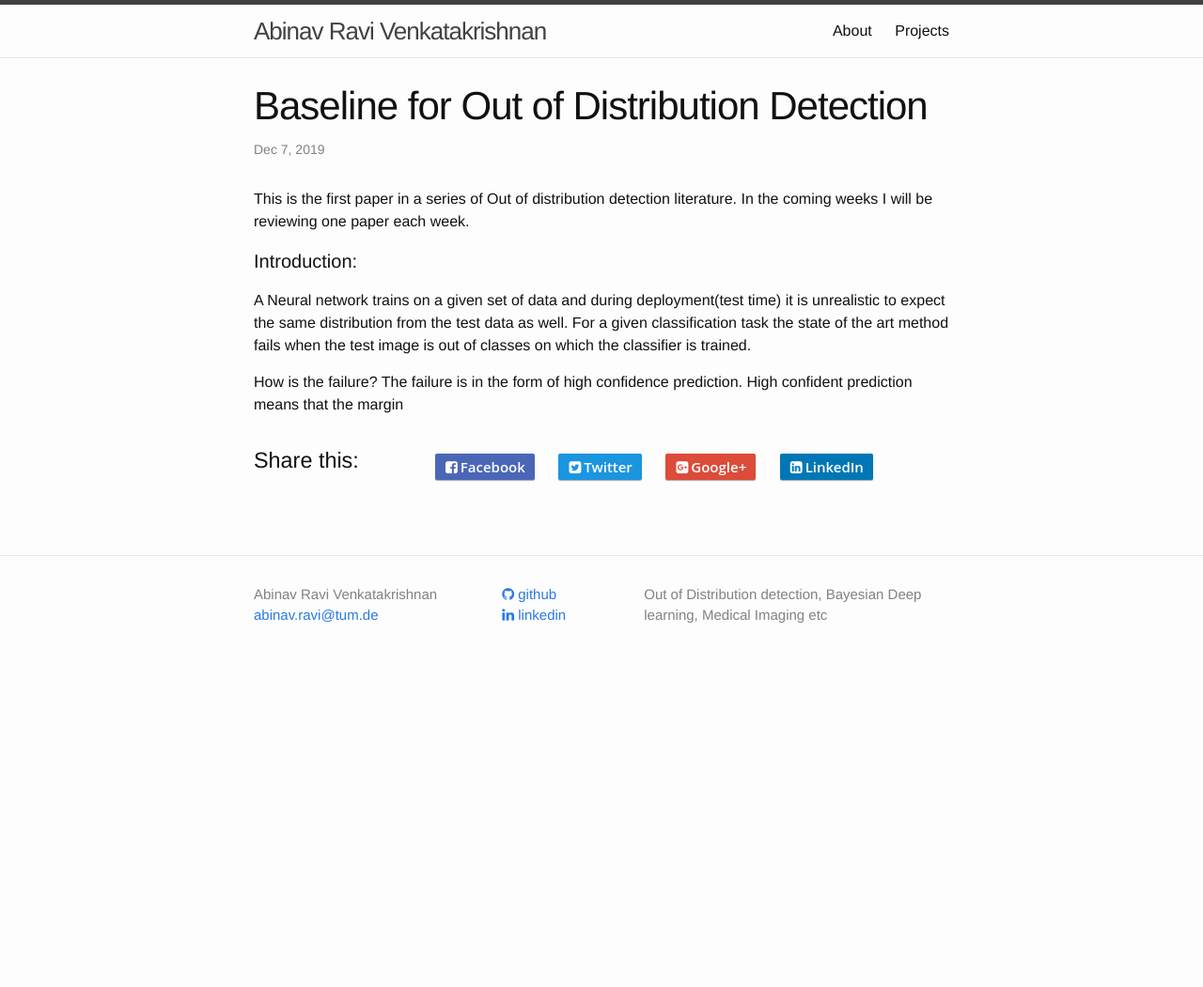
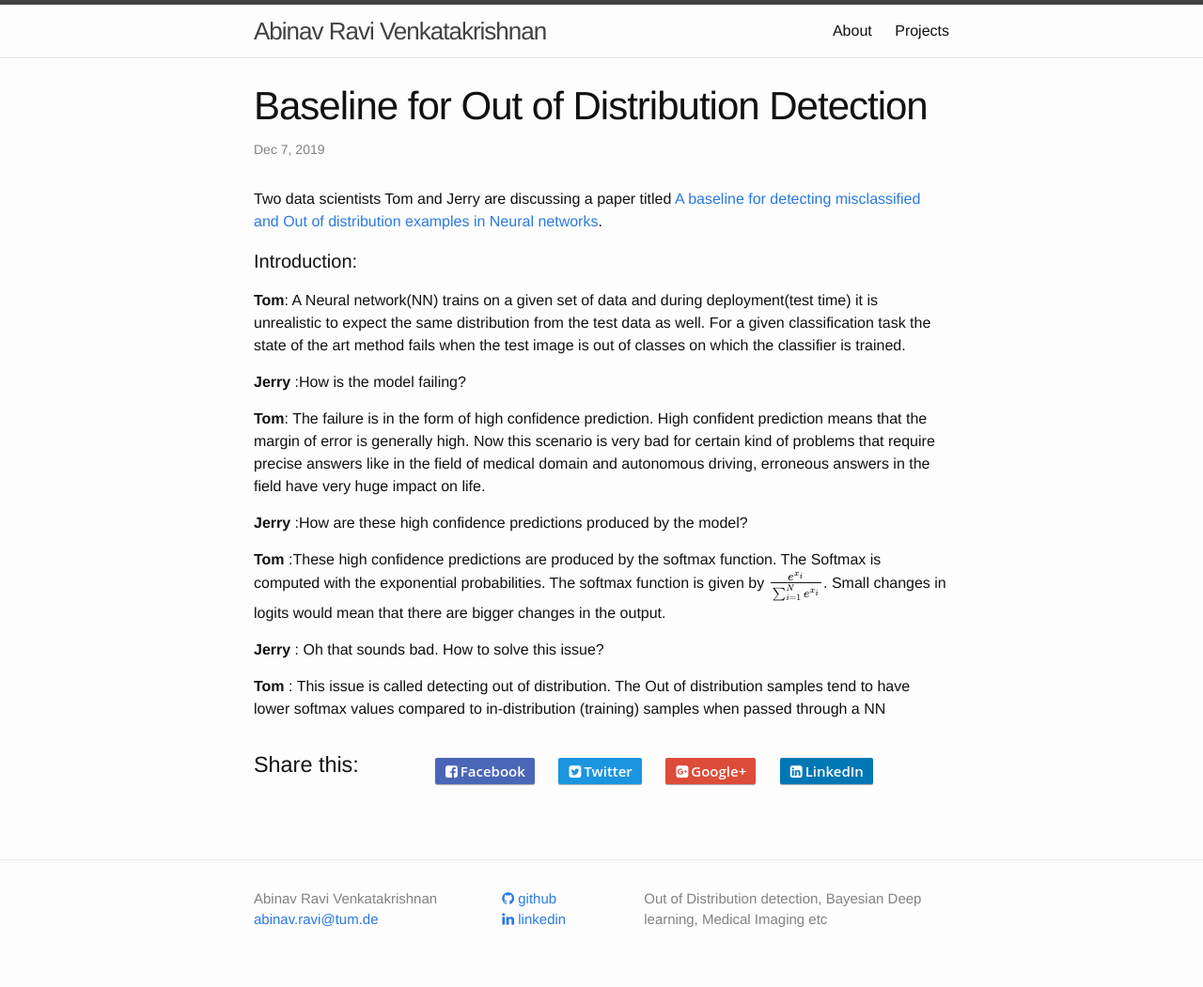
Before and after one commit to AbinavRavi/AbinavRavi.github.io, a Jekyll site: the page built from _posts/2019-12-2-Out-of-distribution-detection-baseline.markdown, in a window 1280 px wide. Shown: the whole page at 94% size. Built offline with Jekyll 4.4.1, drawn with Linux system fonts in a browser that asks for light colours; nearby versions of some CDN libraries; formulas are drawn with MathJax 3; comment, search, counter and statistics services are not loaded; before the commit the page ends 900 px from its top, so only the background shows below that.

Commit message:
added introduction checking mathjax

```diff
--- a/_posts/2019-12-2-Out-of-distribution-detection-baseline.markdown
+++ b/_posts/2019-12-2-Out-of-distribution-detection-baseline.markdown
@@ -7,10 +7,19 @@ share: True
 categories: Machine learning
 ---
 
-This is the first paper in a series of Out of distribution detection literature. In the coming weeks I will be reviewing one paper each week.
+Two data scientists Tom and Jerry are discussing a paper titled [A baseline for detecting misclassified and Out of distribution examples in Neural networks](https://arxiv.org/abs/1610.02136).
 
 #### Introduction:
-A Neural network trains on a given set of data and during deployment(test time) it is unrealistic to expect the same distribution from the test data as well. For a given classification task the state of the art method fails when the test image is out of classes on which the classifier is trained.
+**Tom**: A Neural network(NN) trains on a given set of data and during deployment(test time) it is unrealistic to expect the same distribution from the test data as well. For a given classification task the state of the art method fails when the test image is out of classes on which the classifier is trained.
 
-How is the failure?
-The failure is in the form of high confidence prediction. High confident prediction means that the margin
+**Jerry** :How is the model failing?
+
+**Tom**: The failure is in the form of high confidence prediction. High confident prediction means that the margin of error is generally high. Now this scenario is very bad for certain kind of problems that require precise answers like in the field of medical domain and autonomous driving, erroneous answers in the field have very huge impact on life.
+
+**Jerry** :How are these high confidence predictions produced by the model?
+
+**Tom** :These high confidence predictions are produced by the softmax function. The Softmax is computed with the exponential probabilities. The softmax function is given by $$\frac{e^{x_i}}{\sum_{i=1}^{N} e^{x_i}}$$. Small changes in logits would mean that there are bigger changes in the output.
+
+**Jerry** : Oh that sounds bad. How to solve this issue?
+
+**Tom** : This issue is called detecting out of distribution. The Out of distribution samples tend to have lower softmax values compared to in-distribution (training) samples when passed through a NN
```
